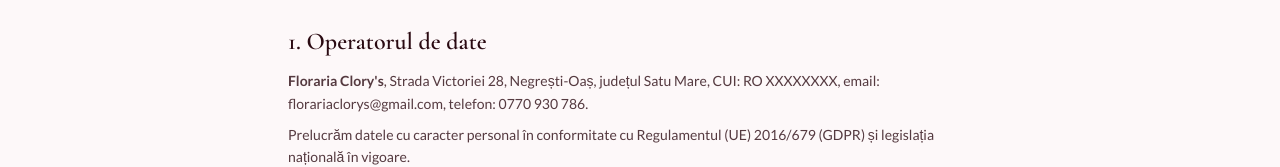
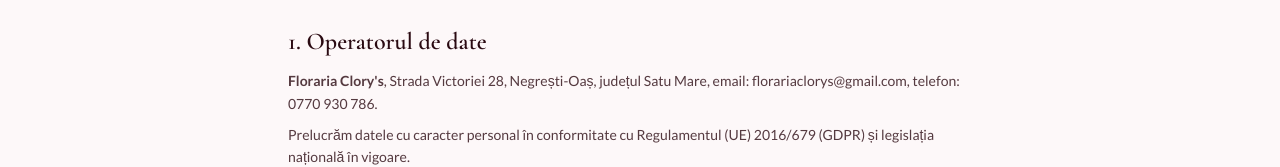
Before and after one commit to florariaclorys/floraria-clorys, a Next.js app: page /confidentialitate in a window 1280 px wide. Shown: the part 247-414 px from the top of the page. Built offline with nearby package versions, Linux system fonts and the light colour scheme; no server answers.

Commit message:
Remove CUI and Reg. Com. from legal pages
Co-Authored-By: Claude Sonnet 4.6 <noreply@anthropic.com>

```diff
--- a/app/confidentialitate/page.tsx
+++ b/app/confidentialitate/page.tsx
@@ -18,7 +18,7 @@ export default function ConfidentialitatePage() {
             <h2 className="font-cormorant text-2xl text-textdark font-semibold mb-3">1. Operatorul de date</h2>
             <p className="text-sm leading-relaxed">
               <strong>Floraria Clory&apos;s</strong>, Strada Victoriei 28, Negrești-Oaș, județul Satu Mare,
-              CUI: RO XXXXXXXX, email: florariaclorys@gmail.com, telefon: 0770 930 786.
+              email: florariaclorys@gmail.com, telefon: 0770 930 786.
             </p>
             <p className="text-sm leading-relaxed mt-2">
               Prelucrăm datele cu caracter personal în conformitate cu Regulamentul (UE) 2016/679 (GDPR)
--- a/app/termeni/page.tsx
+++ b/app/termeni/page.tsx
@@ -18,7 +18,7 @@ export default function TermeniPage() {
             <h2 className="font-cormorant text-2xl text-textdark font-semibold mb-3">1. Informații despre comerciant</h2>
             <p>
               <strong>Floraria Clory&apos;s</strong>, cu sediul în Strada Victoriei 28, Negrești-Oaș, județul Satu Mare,
-              CUI: RO XXXXXXXX, Nr. Reg. Com.: JXXXXXXXXXX, email: florariaclorys@gmail.com, telefon: 0770 930 786.
+              email: florariaclorys@gmail.com, telefon: 0770 930 786.
             </p>
           </section>
 
```
